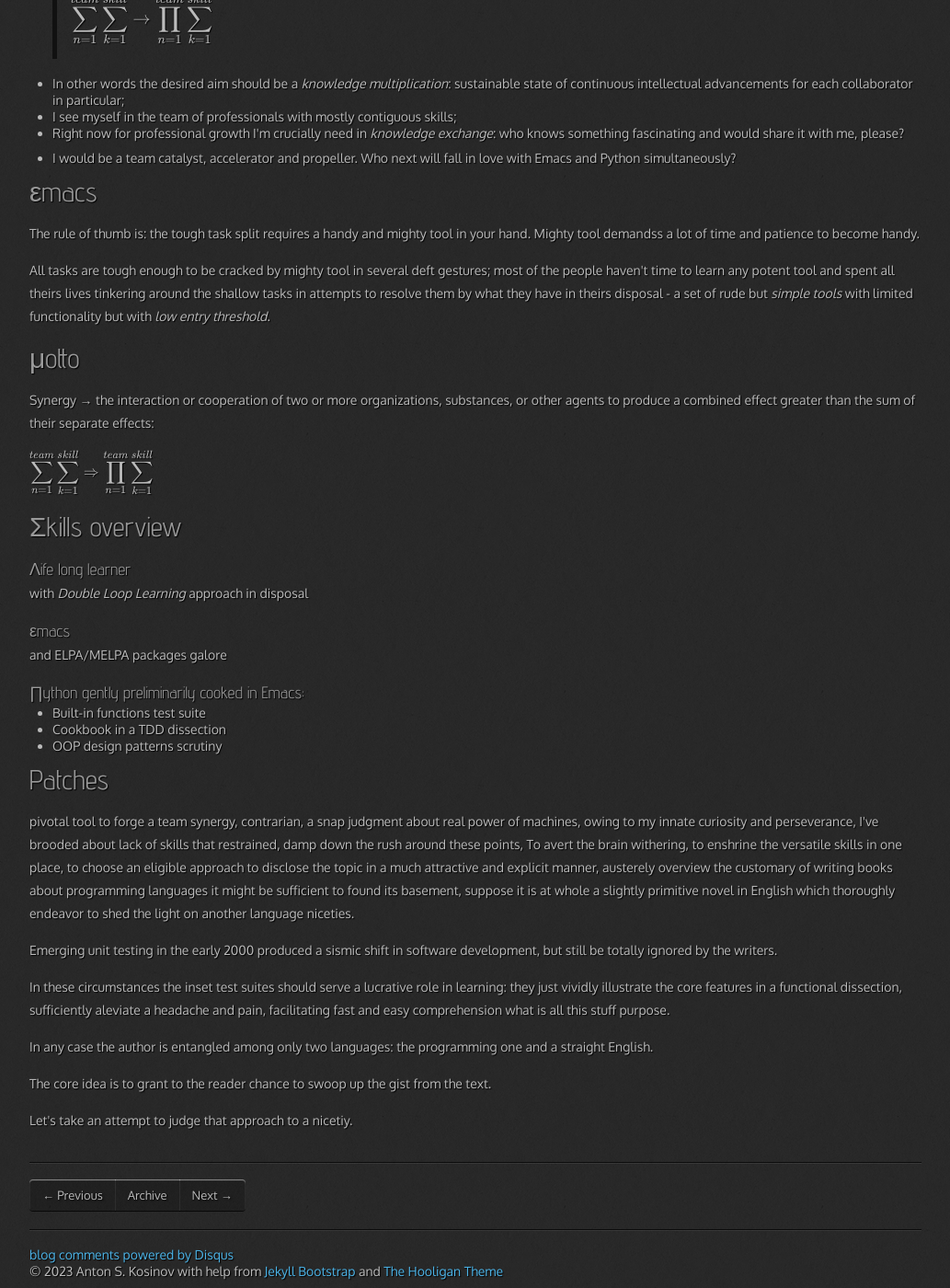
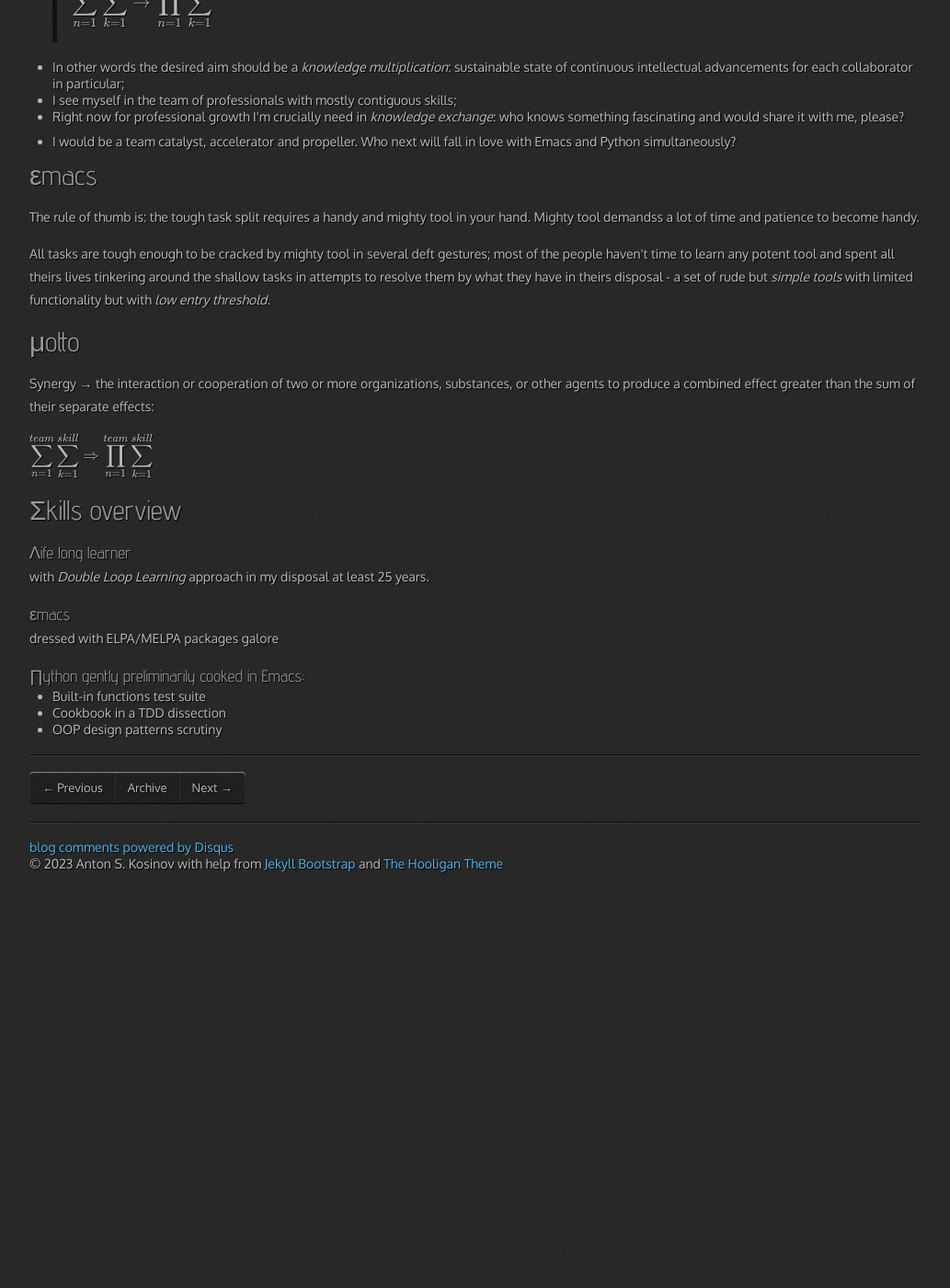
Before and after one commit to 0--key/0--key.github.io, a Jekyll site: the page built from _posts/2016-10-13-CV.html, in a window 1280 px wide and 1400 px high, scrolled down 1951 px. Shown: the whole window at 92% size, without its empty margins (23-1056 px from the left). Built offline with Jekyll 4.4.1, drawn with Linux system fonts in a browser that asks for light colours; nearby versions of some CDN libraries; formulas are drawn with MathJax 3; comment, search, counter and statistics services are not loaded; after the commit the page ends 2908 px from its top, so only the background shows below that.

Commit message:
A set of minor corrections

```diff
--- a/_posts/2016-10-13-CV.html
+++ b/_posts/2016-10-13-CV.html
@@ -21,16 +21,15 @@ tags: [cv, info, about me, author]
 </ul>
 </li>
 <li><a href="#orga86e154">&Delta;esired role</a></li>
-<li><a href="#org1902dc8">&epsilon;macs</a></li>
+<li><a href="#orga1f0070">&epsilon;macs</a></li>
 <li><a href="#org3cc57ce">&mu;otto</a></li>
 <li><a href="#orgc82ae68">&Sigma;kills overview</a>
 <ul>
 <li><a href="#orgd4e2a76">&Lambda;ife long learner</a></li>
-<li><a href="#orga1f0070">&epsilon;macs</a></li>
+<li><a href="#org51b6846">&epsilon;macs</a></li>
 <li><a href="#org6e51fb9">&prod;ython gently preliminarily cooked in Emacs:</a></li>
 </ul>
 </li>
-<li><a href="#org78461c0">Patches</a></li>
 </ul>
 </div>
 </div>
@@ -222,9 +221,9 @@ will fall in love with Emacs and Python simultaneously?</li>
 </div>
 
 
-<div id="outline-container-org1902dc8" class="outline-2">
-<h2 id="org1902dc8">&epsilon;macs</h2>
-<div class="outline-text-2" id="text-org1902dc8">
+<div id="outline-container-orga1f0070" class="outline-2">
+<h2 id="orga1f0070">&epsilon;macs</h2>
+<div class="outline-text-2" id="text-orga1f0070">
 <p>
 The rule of thumb is: the tough task split requires a handy and mighty
 tool in your hand. Mighty tool demandss a lot of time and patience to
@@ -266,16 +265,16 @@ the sum of their separate effects:
 <h3 id="orgd4e2a76">&Lambda;ife long learner</h3>
 <div class="outline-text-3" id="text-orgd4e2a76">
 <p>
-with <i>Double Loop Learning</i> approach in disposal
+with <i>Double Loop Learning</i> approach in my disposal at least 25 years.
 </p>
 </div>
 </div>
 
-<div id="outline-container-orga1f0070" class="outline-3">
-<h3 id="orga1f0070">&epsilon;macs</h3>
-<div class="outline-text-3" id="text-orga1f0070">
+<div id="outline-container-org51b6846" class="outline-3">
+<h3 id="org51b6846">&epsilon;macs</h3>
+<div class="outline-text-3" id="text-org51b6846">
 <p>
-and ELPA/MELPA packages galore
+dressed with ELPA/MELPA packages galore
 </p>
 </div>
 </div>
@@ -291,49 +290,3 @@ and ELPA/MELPA packages galore
 </div>
 </div>
 </div>
-
-<div id="outline-container-org78461c0" class="outline-2">
-<h2 id="org78461c0">Patches</h2>
-<div class="outline-text-2" id="text-org78461c0">
-<p>
-pivotal tool to forge a team synergy, contrarian, a snap judgment
-about real power of machines, owing to my innate curiosity and
-perseverance, I've brooded about lack of skills that restrained,
-damp down the rush around these points, To avert the brain
-withering, to enshrine the versatile skills in one place, to choose
-an eligible approach to disclose the topic in a much attractive and
-explicit manner, austerely overview the customary of writing books
-about programming languages it might be sufficient to found its
-basement, suppose it is at whole a slightly primitive novel in
-English which thoroughly endeavor to shed the light on another
-language niceties.
-</p>
-
-<p>
-Emerging unit testing in the early 2000 produced a sismic shift in
-software development, but still be totally ignored by the writers.
-</p>
-
-<p>
-In these circumstances the inset test suites should serve a
-lucrative role in learning: they just vividly illustrate the core
-features in a functional dissection, sufficiently aleviate a
-headache and pain, facilitating fast and easy comprehension what is
-all this stuff purpose.
-</p>
-
-<p>
-In any case the author is entangled among only two languages: the
-programming one and a straight English.
-</p>
-
-<p>
-The core idea is to grant to the reader chance to swoop up the gist
-from the text.
-</p>
-
-<p>
-Let's take an attempt to judge that approach to a nicetiy.
-</p>
-</div>
-</div>
```
